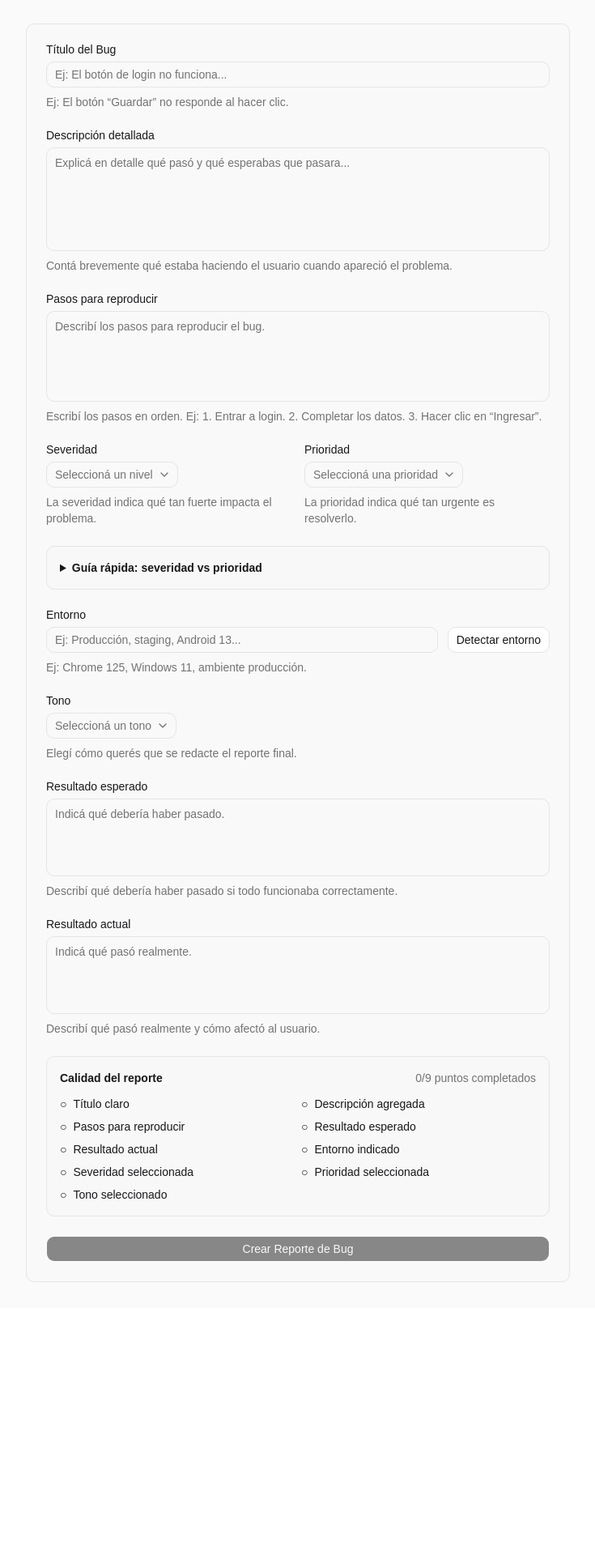
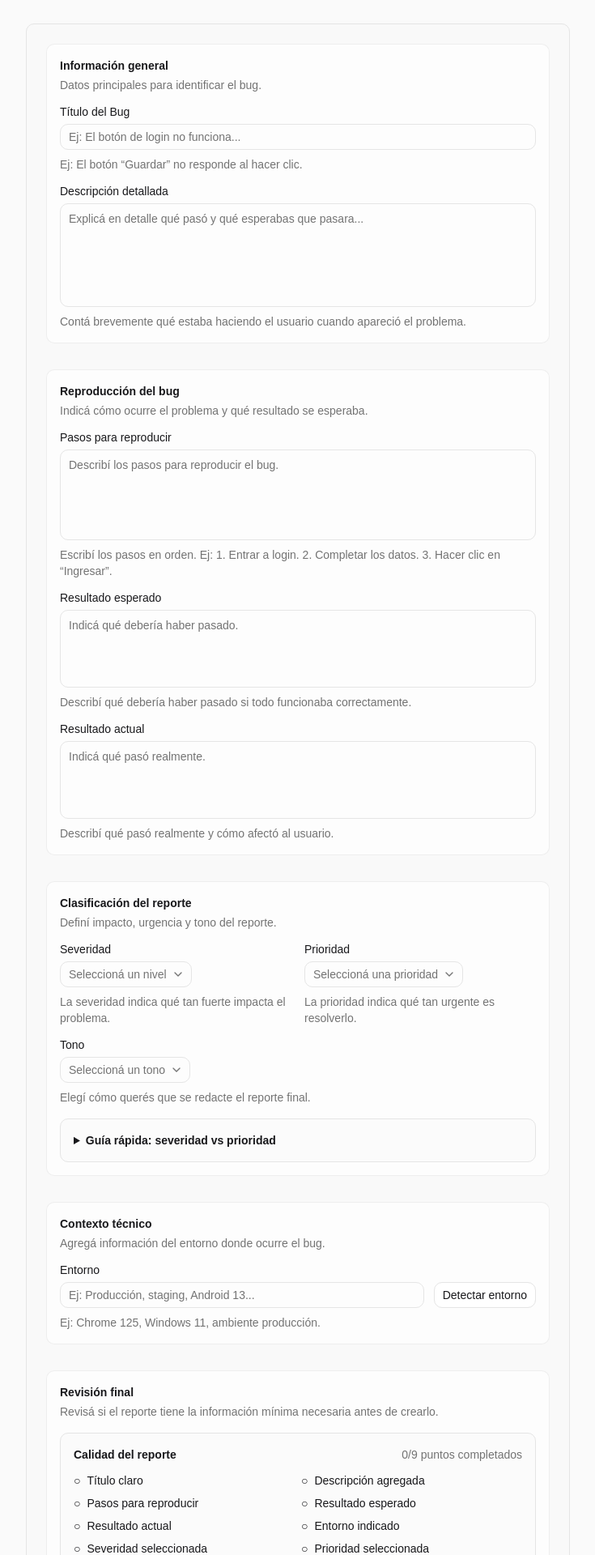
Before and after one commit to Agustin742/proyecto-2-Generador-de-Reportes-de-bugs, a React (Vite) app: page / in a window 1280 px wide. Shown: the part 160-2080 px from the top of the page at 81% size, without its empty margins (272-1007 px from the left). Before the commit the page ends 1775 px from the top, so only its background shows below. Built offline with nearby package versions, Linux system fonts and the light colour scheme.

Commit message:
refactor: organize bug report form sections

```diff
--- a/src/features/bug-report/components/BugReportForm.tsx
+++ b/src/features/bug-report/components/BugReportForm.tsx
@@ -101,8 +101,17 @@ export function BugReportForm() {
     <Form {...form}>
       <form
         onSubmit={form.handleSubmit(onSubmit)}
-        className="mx-auto max-w-2xl space-y-6 rounded-lg border bg-zinc-50/50 p-6"
+        className="mx-auto max-w-2xl space-y-8 rounded-lg border bg-zinc-50/50 p-6"
       >
+        <section className="space-y-4 rounded-lg border border-border/60 bg-background/60 p-4">
+          <div className="space-y-1">
+            <h2 className="text-sm font-semibold">Información general</h2>
+            <p className="text-sm text-muted-foreground">
+              Datos principales para identificar el bug.
+            </p>
+          </div>
+
+          <div className="space-y-4">
             <FormField
               control={form.control}
               name="title"
@@ -144,7 +153,18 @@ export function BugReportForm() {
                 </FormItem>
               )}
             />
+          </div>
+        </section>
 
+        <section className="space-y-4 rounded-lg border border-border/60 bg-background/60 p-4">
+          <div className="space-y-1">
+            <h2 className="text-sm font-semibold">Reproducción del bug</h2>
+            <p className="text-sm text-muted-foreground">
+              Indicá cómo ocurre el problema y qué resultado se esperaba.
+            </p>
+          </div>
+
+          <div className="space-y-4">
             <FormField
               control={form.control}
               name="steps"
@@ -167,6 +187,60 @@ export function BugReportForm() {
               )}
             />
 
+            <FormField
+              control={form.control}
+              name="expectedResult"
+              render={({ field }) => (
+                <FormItem>
+                  <FormLabel>Resultado esperado</FormLabel>
+                  <FormControl>
+                    <Textarea
+                      placeholder="Indicá qué debería haber pasado."
+                      className="h-24 resize-none"
+                      {...field}
+                    />
+                  </FormControl>
+                  <p className="text-sm text-muted-foreground">
+                    Describí qué debería haber pasado si todo funcionaba
+                    correctamente.
+                  </p>
+                  <FormMessage />
+                </FormItem>
+              )}
+            />
+
+            <FormField
+              control={form.control}
+              name="actualResult"
+              render={({ field }) => (
+                <FormItem>
+                  <FormLabel>Resultado actual</FormLabel>
+                  <FormControl>
+                    <Textarea
+                      placeholder="Indicá qué pasó realmente."
+                      className="h-24 resize-none"
+                      {...field}
+                    />
+                  </FormControl>
+                  <p className="text-sm text-muted-foreground">
+                    Describí qué pasó realmente y cómo afectó al usuario.
+                  </p>
+                  <FormMessage />
+                </FormItem>
+              )}
+            />
+          </div>
+        </section>
+
+        <section className="space-y-4 rounded-lg border border-border/60 bg-background/60 p-4">
+          <div className="space-y-1">
+            <h2 className="text-sm font-semibold">Clasificación del reporte</h2>
+            <p className="text-sm text-muted-foreground">
+              Definí impacto, urgencia y tono del reporte.
+            </p>
+          </div>
+
+          <div className="space-y-4">
             <div className="grid grid-cols-1 gap-4 md:grid-cols-2">
               <FormField
                 control={form.control}
@@ -222,8 +296,45 @@ export function BugReportForm() {
               />
             </div>
 
+            <FormField
+              control={form.control}
+              name="tone"
+              render={({ field }) => (
+                <FormItem>
+                  <FormLabel>Tono</FormLabel>
+                  <Select onValueChange={field.onChange} value={field.value}>
+                    <FormControl>
+                      <SelectTrigger>
+                        <SelectValue placeholder="Seleccioná un tono" />
+                      </SelectTrigger>
+                    </FormControl>
+                    <SelectContent>
+                      <SelectItem value="formal">Formal</SelectItem>
+                      <SelectItem value="direct">Directo</SelectItem>
+                      <SelectItem value="detailed">Detallado</SelectItem>
+                    </SelectContent>
+                  </Select>
+                  <p className="text-sm text-muted-foreground">
+                    Elegí cómo querés que se redacte el reporte final.
+                  </p>
+                  <FormMessage />
+                </FormItem>
+              )}
+            />
+
             <SeverityPriorityHelp />
+          </div>
+        </section>
 
+        <section className="space-y-4 rounded-lg border border-border/60 bg-background/60 p-4">
+          <div className="space-y-1">
+            <h2 className="text-sm font-semibold">Contexto técnico</h2>
+            <p className="text-sm text-muted-foreground">
+              Agregá información del entorno donde ocurre el bug.
+            </p>
+          </div>
+
+          <div className="space-y-4">
             <FormField
               control={form.control}
               name="environment"
@@ -253,78 +364,20 @@ export function BugReportForm() {
                 </FormItem>
               )}
             />
+          </div>
+        </section>
 
-        <FormField
-          control={form.control}
-          name="tone"
-          render={({ field }) => (
-            <FormItem>
-              <FormLabel>Tono</FormLabel>
-              <Select onValueChange={field.onChange} value={field.value}>
-                <FormControl>
-                  <SelectTrigger>
-                    <SelectValue placeholder="Seleccioná un tono" />
-                  </SelectTrigger>
-                </FormControl>
-                <SelectContent>
-                  <SelectItem value="formal">Formal</SelectItem>
-                  <SelectItem value="direct">Directo</SelectItem>
-                  <SelectItem value="detailed">Detallado</SelectItem>
-                </SelectContent>
-              </Select>
+        <section className="space-y-4 rounded-lg border border-border/60 bg-background/60 p-4">
+          <div className="space-y-1">
+            <h2 className="text-sm font-semibold">Revisión final</h2>
             <p className="text-sm text-muted-foreground">
-                Elegí cómo querés que se redacte el reporte final.
+              Revisá si el reporte tiene la información mínima necesaria antes de
+              crearlo.
             </p>
-              <FormMessage />
-            </FormItem>
-          )}
-        />
+          </div>
 
-        <FormField
-          control={form.control}
-          name="expectedResult"
-          render={({ field }) => (
-            <FormItem>
-              <FormLabel>Resultado esperado</FormLabel>
-              <FormControl>
-                <Textarea
-                  placeholder="Indicá qué debería haber pasado."
-                  className="h-24 resize-none"
-                  {...field}
-                />
-              </FormControl>
-              <p className="text-sm text-muted-foreground">
-                Describí qué debería haber pasado si todo funcionaba
-                correctamente.
-              </p>
-              <FormMessage />
-            </FormItem>
-          )}
-        />
-
-        <FormField
-          control={form.control}
-          name="actualResult"
-          render={({ field }) => (
-            <FormItem>
-              <FormLabel>Resultado actual</FormLabel>
-              <FormControl>
-                <Textarea
-                  placeholder="Indicá qué pasó realmente."
-                  className="h-24 resize-none"
-                  {...field}
-                />
-              </FormControl>
-              <p className="text-sm text-muted-foreground">
-                Describí qué pasó realmente y cómo afectó al usuario.
-              </p>
-              <FormMessage />
-            </FormItem>
-          )}
-        />
-
+          <div className="space-y-4">
             <BugReportQualityChecklist values={watchedValues} />
-
 
             <Button
               type="submit"
@@ -333,6 +386,8 @@ export function BugReportForm() {
             >
               Crear Reporte de Bug
             </Button>
+          </div>
+        </section>
       </form>
     </Form>
   );
```
Lines whose indentation alone changed are shown as unchanged.
